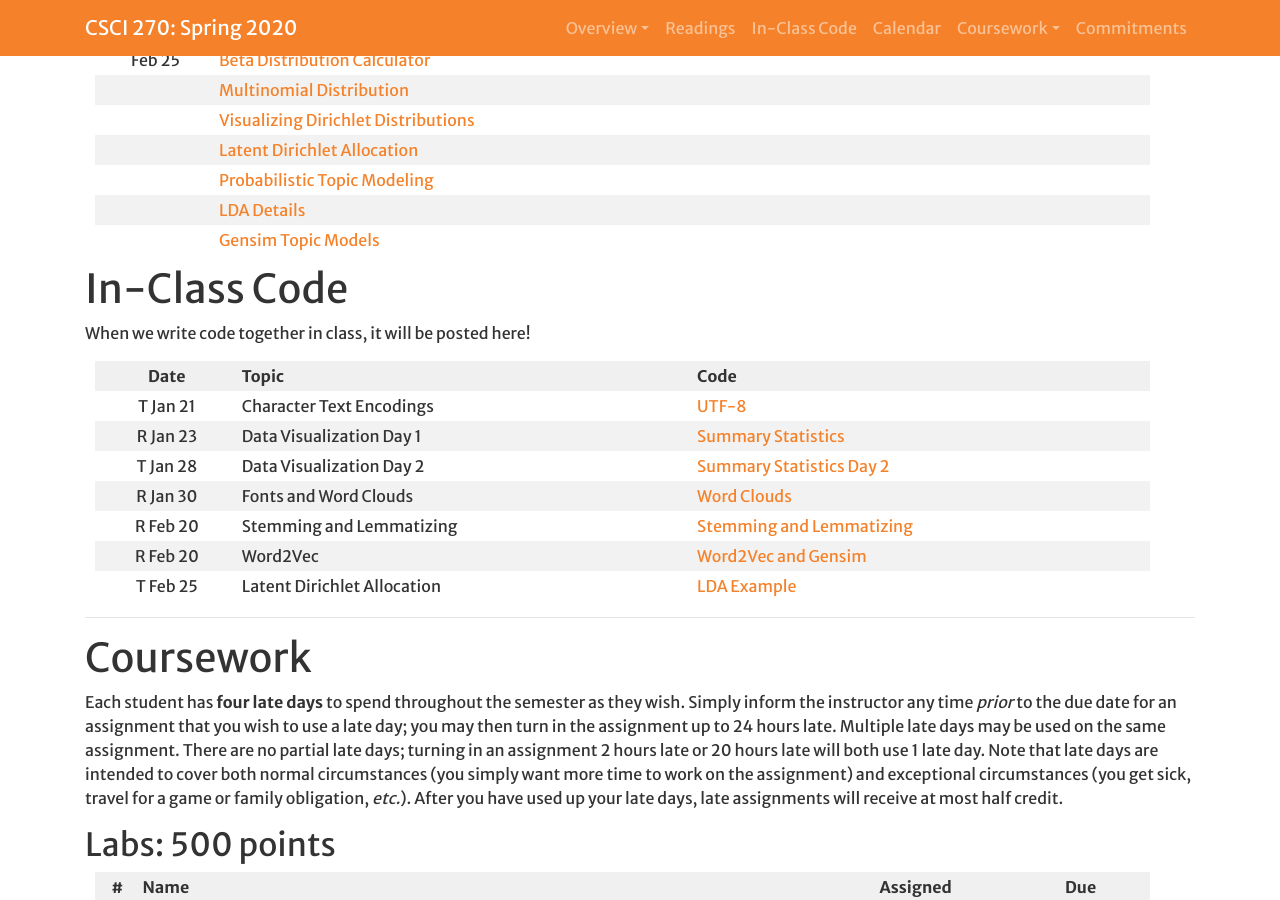
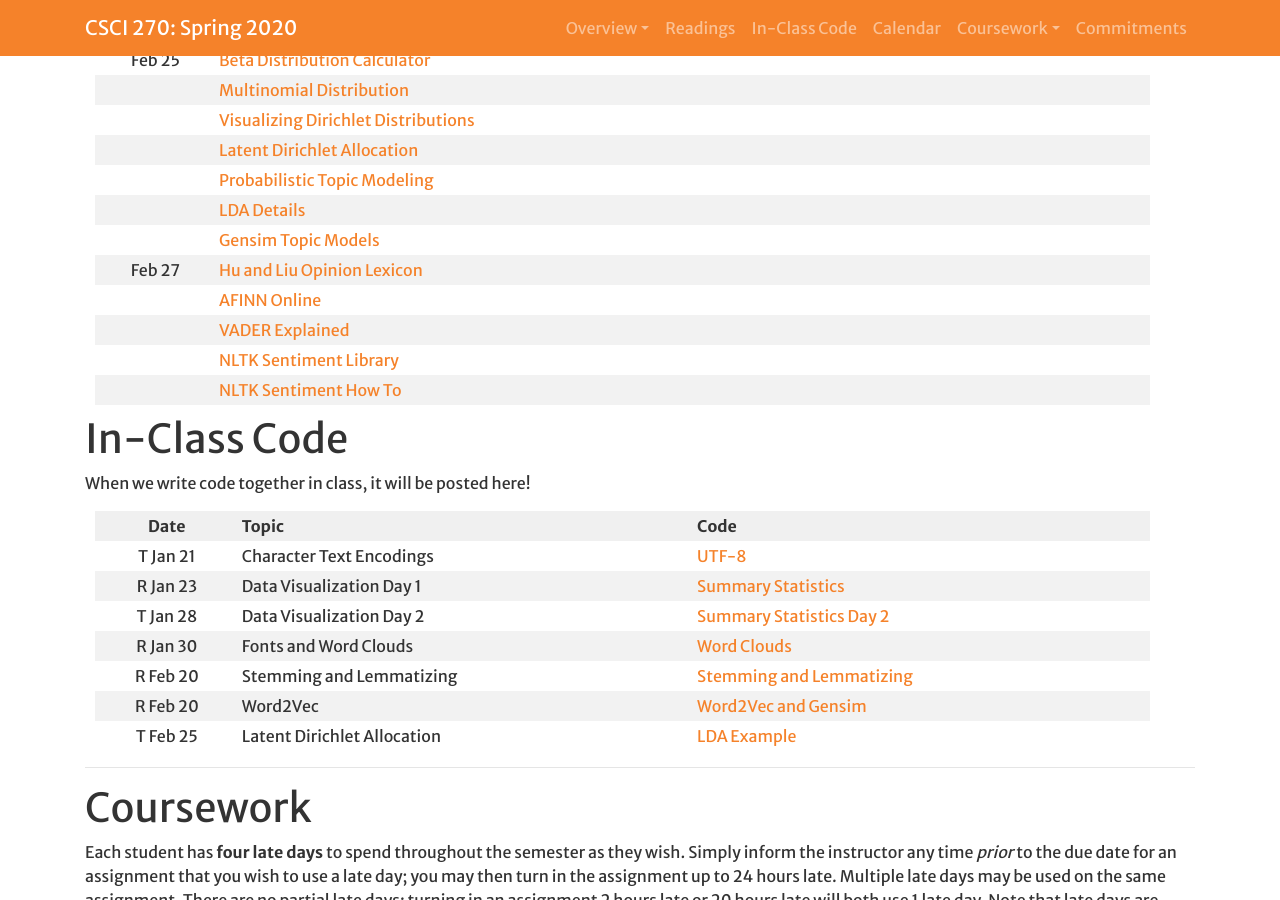
Before and after one commit to Hendrix-CS/csci270, a Jekyll site: the page built from index.md, in a window 1280 px wide and 900 px high, scrolled down 2176 px. Built offline with Jekyll 4.4.1, drawn with Linux system fonts in a browser that asks for light colours; a script that is not in the unit is left out; our own code applies the rules of GitHub Pages for plain Markdown files.

Commit message:
More resources

```diff
--- a/index.md
+++ b/index.md
@@ -71,6 +71,11 @@ prepared. As readings are assigned, they will be posted here.
 | | [Probabilistic Topic Modeling](http://www.cs.columbia.edu/~blei/papers/Blei2012.pdf) |
 | | [LDA Details](https://courses.engr.illinois.edu/cs598jhm/sp2010/Slides/Lecture06.pdf) |
 | | [Gensim Topic Models](https://radimrehurek.com/gensim/tut2.html) |
+| Feb 27 | [Hu and Liu Opinion Lexicon](https://www.cs.uic.edu/~liub/FBS/sentiment-analysis.html#lexicon) |
+| | [AFINN Online](http://darenr.github.io/afinn/#) |
+| | [VADER Explained](http://comp.social.gatech.edu/papers/icwsm14.vader.hutto.pdf) |
+| | [NLTK Sentiment Library](http://www.nltk.org/api/nltk.sentiment.html) |
+| | [NLTK Sentiment How To](http://www.nltk.org/howto/sentiment.html) |
 
 # <a name="inclasscode">In-Class Code</a>
 
```
